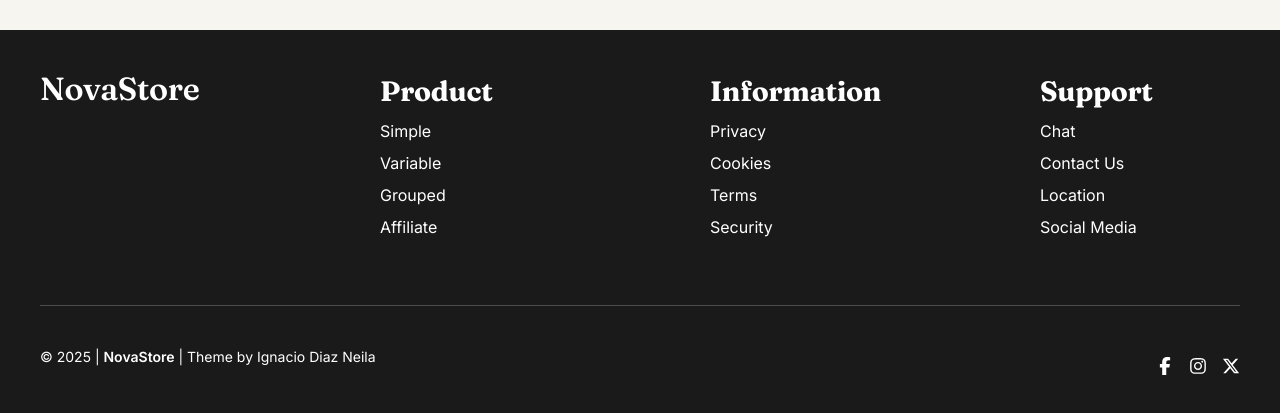
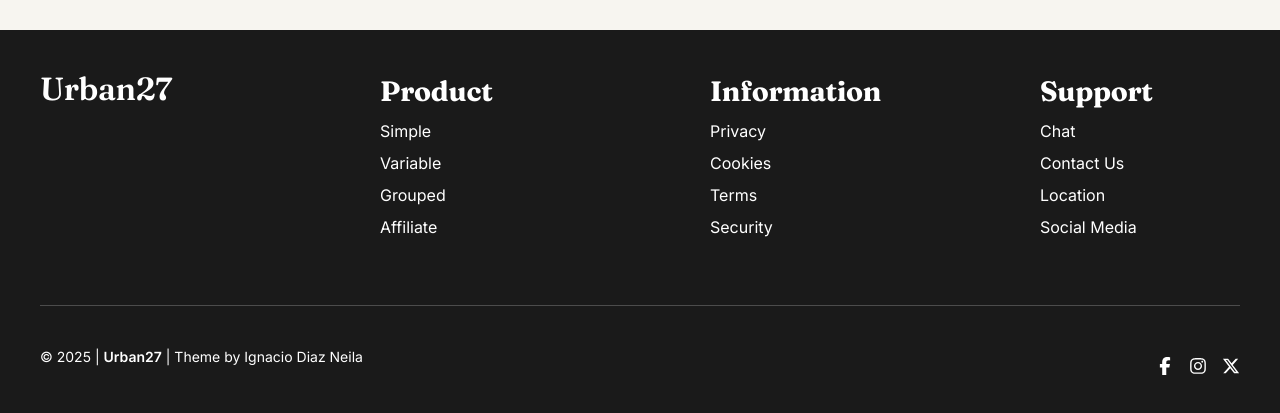
Before and after one commit to IgnacioDN/NovaStore, a React (Vite) app: page / in a window 1280 px wide. Shown: the part 2950-3363 px from the top of the page. Built offline with nearby package versions, Linux system fonts and the light colour scheme; no server answers.

Commit message:
Change footer branding from NovaStore to Urban27

```diff
--- a/src/components/Footer.jsx
+++ b/src/components/Footer.jsx
@@ -25,16 +25,7 @@ const Footer = () => {
     return (
       <footer className="footer footer-mobile">
         <div className="footer-brand-mobile" style={{ marginBottom: 20 }}>
-          <h2 style={{
-            fontFamily: "'Poppins', sans-serif",
-            fontWeight: 700,
-            fontSize: "2rem",
-            color: "#fff",
-            letterSpacing: "1px",
-            textShadow: "0 0 8px #fff, 0 0 24px #fff"
-          }}>
-            NovaStore
-          </h2>
+          <h2 className="footer-brand-mobile-title">Urban27</h2>
         </div>
         <div className="footer-accordion">
           <button className="footer-accordion-header" onClick={() => toggleSection('product')}>
@@ -87,7 +78,7 @@ const Footer = () => {
     <footer className="footer">
       <div className="footer-top">
         <div className="footer-brand">
-          <h2>NovaStore</h2>
+          <h2>Urban27</h2>
         </div>
         <div className="footer-links">
           <div className="footer-column">
@@ -121,7 +112,7 @@ const Footer = () => {
       </div>
       <hr />
       <div className="footer-bottom">
-        <p>© 2025 | <strong>NovaStore</strong> | Theme by <a href="#">Ignacio Diaz Neila</a></p>
+        <p>© 2025 | <strong>Urban27</strong> | Theme by <a href="#">Ignacio Diaz Neila</a></p>
         <div className="social-icons">
           <a href="#"><FaFacebookF /></a>
           <a href="#"><FaInstagram /></a>
```
